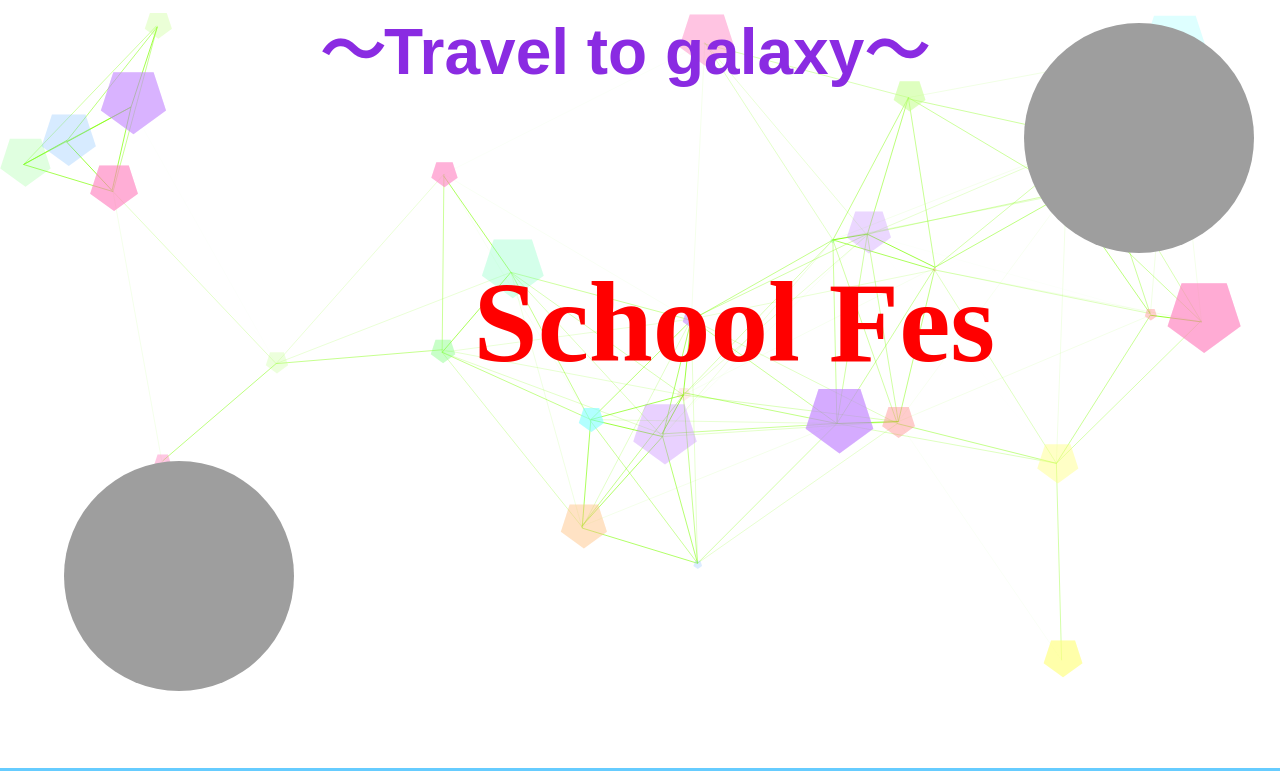
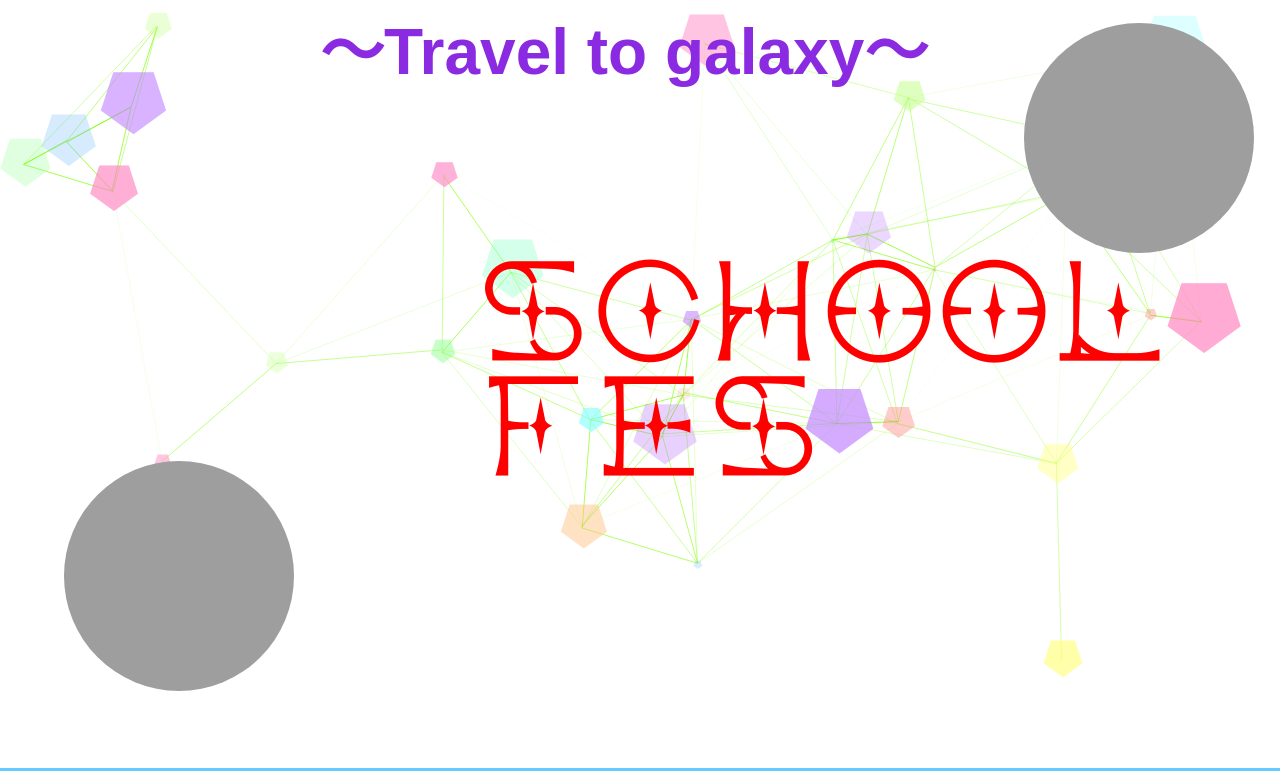
Before and after one commit to kizakame/SchoolFes, a plain HTML site: page index.html in a window 1280 px wide. Shown: the top 771 px of the page. Drawn offline with nearby package versions, Linux system fonts and the light colour scheme; the site is published under a folder, as on GitHub Pages, so addresses that start at the root find nothing; a web font is replaced by a local one.

Commit message:
階層構造の変更

```diff
--- a/css/kaisai_jouhou.css
+++ b/css/kaisai_jouhou.css
@@ -3,20 +3,20 @@
 
 @font-face {
 font-family: 'komorebi';
-  src: url('/fonts/komorebi_gothic_p.otf');
+  src: url('../fonts/komorebi_gothic_p.otf');
 }
 @font-face {
 font-family: 'rondeB';
-  src: url('/fonts/Ronde-B_square.otf');
+  src: url('../fonts/Ronde-B_square.otf');
 }
 @font-face {
 font-family: 'honokamin';
-  src: url('/fonts/font_1_honokamin.ttf');
+  src: url('../fonts/font_1_honokamin.ttf');
 }
 
 @font-face {
 font-family: 'kokoro';
-  src: url('/fonts/Kokoro.otf');
+  src: url('../fonts/Kokoro.otf');
 }
 
 
@@ -48,7 +48,7 @@ a {
 .header{
     margin-top: 0px;
     padding-bottom: 14%;
-    background-image: url(/1x/headernew.png);
+    background-image: url(../1x/headernew.png);
     position: sticky;
     top: 0px;
     background-size: 100%;
@@ -56,16 +56,7 @@ a {
     z-index: 10;
 }
 
-/*
-.header{
-    padding-bottom: 14%;
-    background-image: url(/1x/header.png);
-    position: sticky;
-    top: 0px;
-    background-size: 100%;
-    background-repeat: no-repeat;
-}
-*/
+
 
 button.top-page{
     position: relative;
--- a/css/main.css
+++ b/css/main.css
@@ -11,11 +11,11 @@ body{
 
 @font-face {
 font-family: 'suushiki.wolf';
-  src: url('/fonts/Planetarium 3.otf');
+  src: url('../fonts/Planetarium 3.otf');
 }
 @font-face {
 font-family: 'rondeB';
-  src: url('/fonts/Ronde-B_square.otf');
+  src: url('../fonts/Ronde-B_square.otf');
 }
 
 
--- a/css/sanka_dantai.css
+++ b/css/sanka_dantai.css
@@ -3,7 +3,7 @@
 
 @font-face {
 font-family: 'rondeB';
-  src: url('/fonts/Ronde-B_square.otf');
+  src: url('../fonts/Ronde-B_square.otf');
 }
 
 html {
@@ -25,7 +25,7 @@ body {
 
 .header{
     padding-bottom: 14%;
-    background-image: url(/1x/headernew.png);
+    background-image: url(../1x/headernew.png);
     position: sticky;
     top: 0px;
     background-size: 100%;
```
Also changed, not shown: css/time_table.css (+2 -18 lines).
